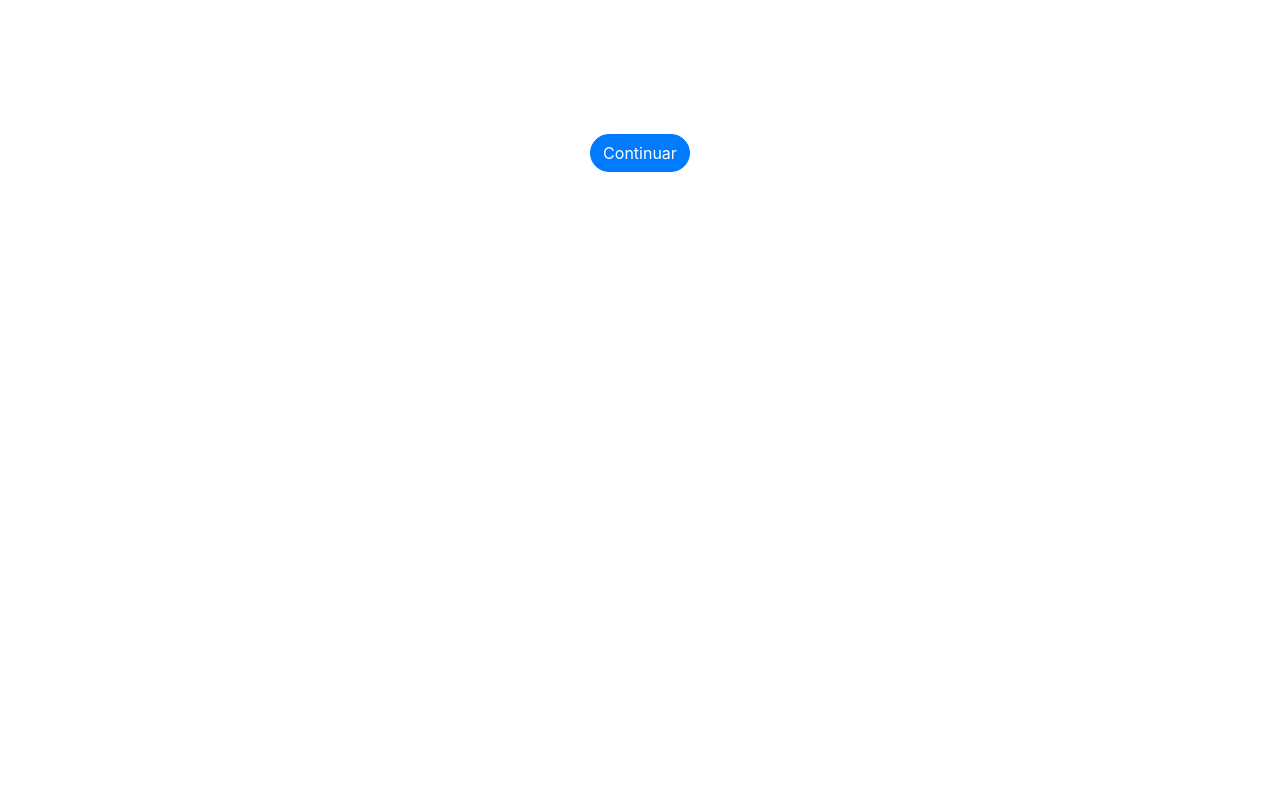
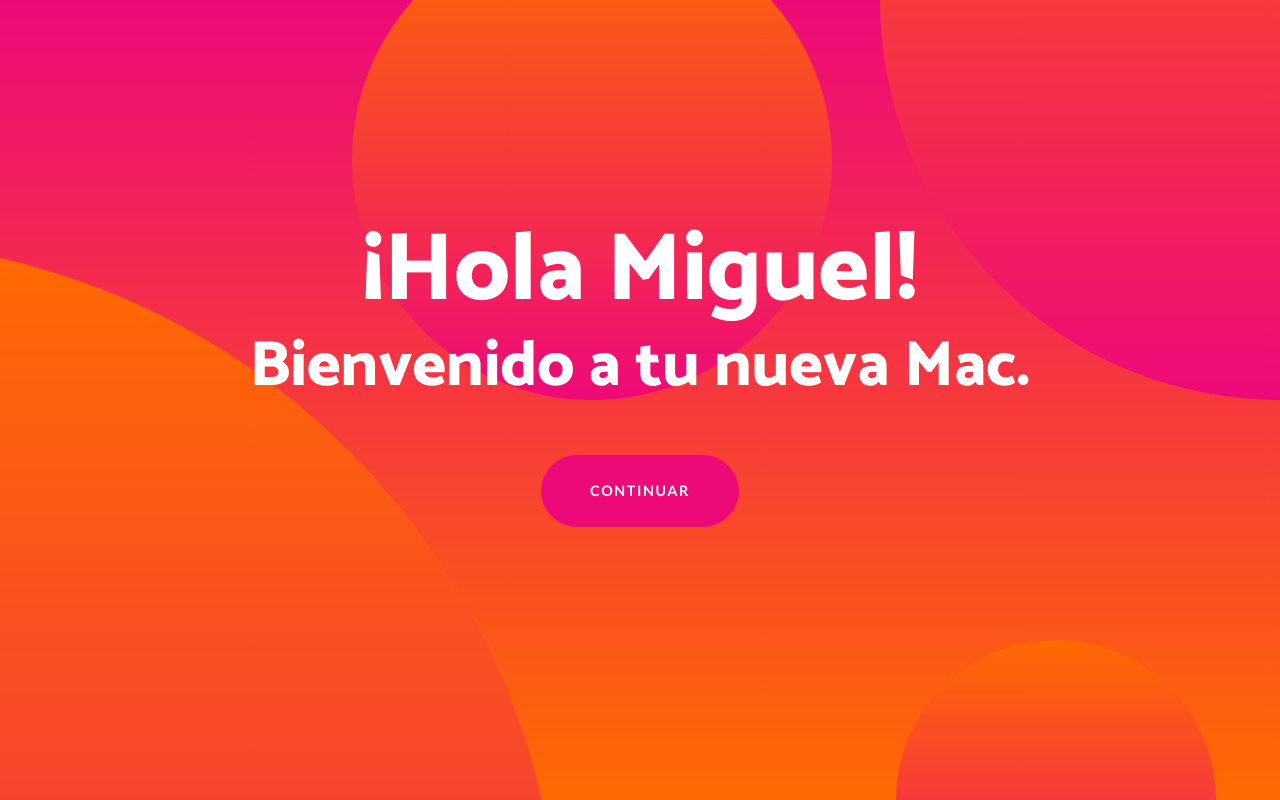
Before and after one commit to emamex98/mike, a website: page index.html in a window 1280 px wide. Drawn offline with Linux system fonts and the light colour scheme; the site is published under a folder, as on GitHub Pages, so addresses that start at the root find nothing.

Commit message:
Update index.html

```diff
--- a/index.html
+++ b/index.html
@@ -18,7 +18,7 @@
   <link href="https://fonts.googleapis.com/css?family=Lato:100,100i,300,300i,400,400i,700,700i,900,900i" rel="stylesheet">
 
   <!-- Custom styles for this template -->
-  <link href="/css/one-page-wonder.css" rel="stylesheet">
+  <link href="css/one-page-wonder.css" rel="stylesheet">
 
 </head>
 
```
